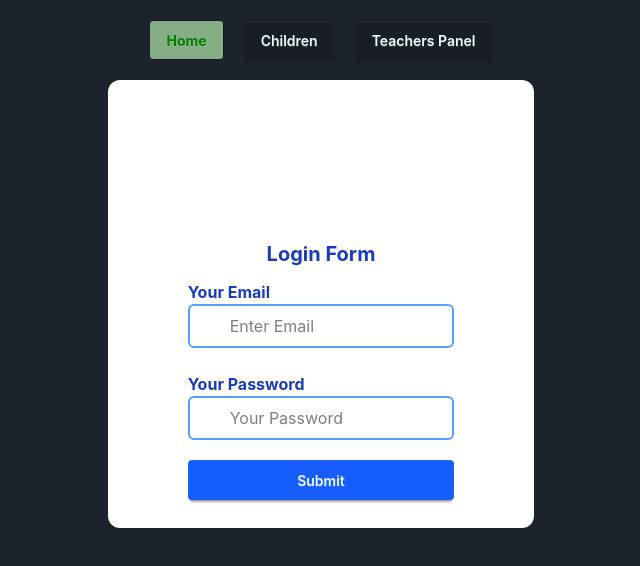
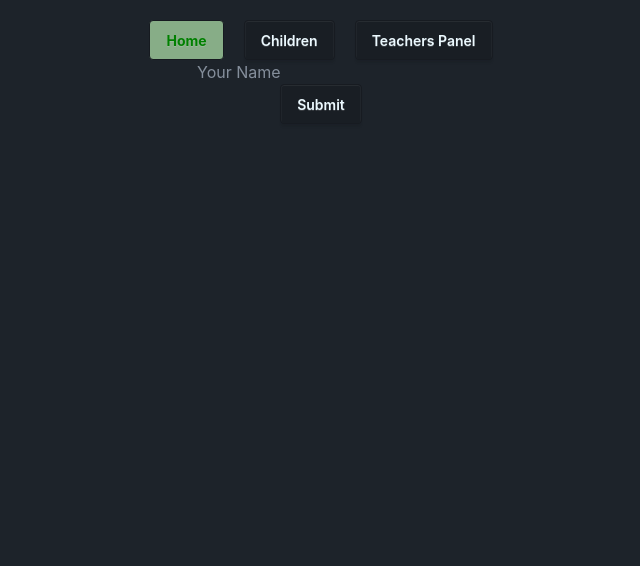
Before and after one commit to naimul0157/react-form-practice, a React (Vite) app: page / in a window 1280 px wide. Shown: the top 566 px of the page, without its empty margins (319-959 px from the left). Built offline with nearby package versions, Linux system fonts and the light colour scheme.

Commit message:
useinputhook

```diff
--- /dev/null
+++ b/src/Hooks/useInputhooks.jsx
@@ -0,0 +1,13 @@
+import { useState } from "react"
+
+const useInputhooks  = (defaultValue) =>{
+    const [fieldvalue, setFieldValue] = useState(defaultValue);
+
+    const handleOnchange  = e=>{
+        setFieldValue(e.target.value);
+    }
+
+    return [fieldvalue, handleOnchange];
+}
+
+export default useInputhooks;
--- a/src/components/Home/Home.jsx
+++ b/src/components/Home/Home.jsx
@@ -1,40 +1,45 @@
 import React, { useState } from 'react';
+import './Home.css'
 
 const Home = () => {
     const [password, setpassword] = useState('');
-    const [error, seterror]  = useState('');
-    const prevent = (e) =>{
+    const [error, seterror] = useState('');
+    const prevent = (e) => {
         e.preventDefault();
 
     }
-    const handleOnchange = e=>{
+    const handleOnchange = e => {
         setpassword(e.target.value);
 
-        if(password.length < 5 ){
+        if (password.length < 5) {
             seterror('Password Should be more than 6 character');
         }
-        else{
+        else {
             seterror('');
         }
     }
     return (
-        <div className='flex w-full justify-center h-140 mt-5'>
-            <form onSubmit={prevent} className=' text-center px-20 py-40 rounded-xl bg-white flex flex-col md:w-1/3 w-4/5 mx-auto md:h-4/5 h-3/4 justify-start'>
+        <div className='flex w-full justify-center h-screen  mt-5'>
+            <form onSubmit={prevent} className=' text-center px-20 rounded-xl bg-white flex flex-col md:w-1/3 w-4/5 mx-auto md:h-4/5 h-3/4 justify-evenly'>
+                <div>
                     <h1 className='font-bold text-xl text-blue-800 mb-3'>
                         Login Form
                     </h1>
+                </div>
+                <div className='flex flex-col'>
                     <h1 className='text-start font-bold text-blue-800'>
                         Your Email
                     </h1>
-                <input className='border-2 border-blue-400 bg-transparent rounded-md px-10 py-2 text-black'  type="email" name="email" id="" placeholder='Enter Email' required/><br />
+                    <input className='border-2 border-gray-400 bg-transparent rounded-md px-10 py-2 text-black' type="email" name="email" id="" placeholder='Enter Email' required /><br />
                     <h1 className='text-blue-800 font-bold text-start'>
                         Your Password
                     </h1>
-                <input onChange={handleOnchange} className='border-2 border-blue-400 mb-5 text-black bg-transparent px-10 py-2 rounded-md' type="password" name="password" id="" placeholder='Your Password' required defaultValue={password}/>
+                    <input onChange={handleOnchange} className='border-2 border-gray-400 mb-5 text-black bg-transparent px-10 py-2 rounded-md' type="password" name="password" id="" placeholder='Your Password' required defaultValue={password} />
                     <p>
                         <small className='text-red-600'>{error}</small>
                     </p>
                     <input className='btn bg-blue-600 border-none' type="submit" value="Submit" />
+                </div>
             </form>
         </div>
     );
--- /dev/null
+++ b/src/components/HookForm.jsx/HookForm.jsx
@@ -0,0 +1,23 @@
+import React from 'react';
+import useInputhooks from '../../Hooks/useInputhooks';
+
+const HookForm = () => {
+
+
+    const [name, nameOnchange] = useInputhooks('');
+    const handleSubmit  = (e) =>{
+        e.preventDefault()
+        console.log(name);
+
+    }
+    return (
+        <div>
+            <form onSubmit={handleSubmit} className='text-center'>
+                <input onChange={nameOnchange} defaultValue={name} type="text" placeholder='Your Name' name='name'/><br />
+                <input className='btn' type="submit" value="Submit" />
+            </form>
+        </div>
+    );
+};
+
+export default HookForm;
--- a/src/components/Root/Root.jsx
+++ b/src/components/Root/Root.jsx
@@ -5,7 +5,7 @@ import Header from '../Header/Header';
 const Root = () => {
     return (
         <div>
-            <div className='mt-5'>
+            <div className='pt-5'>
                 <Header></Header>
             </div>
             <Outlet></Outlet>
--- a/src/main.jsx
+++ b/src/main.jsx
@@ -8,13 +8,14 @@ import Root from './components/Root/Root.jsx';
 import Home from './components/Home/Home.jsx';
 import Children from './components/Children/Children.jsx';
 import Teachers from './components/Teachers/Teachers.jsx';
+import HookForm from './components/HookForm.jsx/HookForm.jsx';
 
 const router = createBrowserRouter([
   {
     path: '/',
     Component: Root,
     children: [
-      { index: true, Component: Home },
+      { index: true, Component: HookForm },
       {
         path: 'children',
         loader: ()=> fetch('https://jsonplaceholder.typicode.com/users').then(res => res.json()),
```
Also changed, not shown: src/components/Home/Home.css (added). Lines whose indentation alone changed are shown as unchanged.
